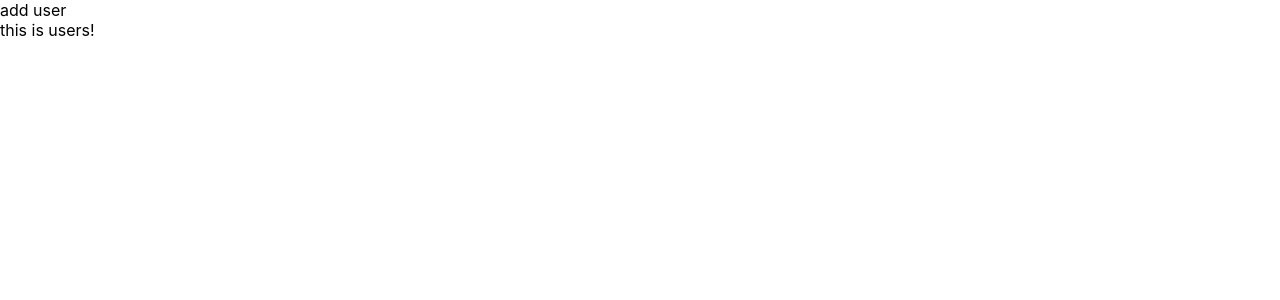
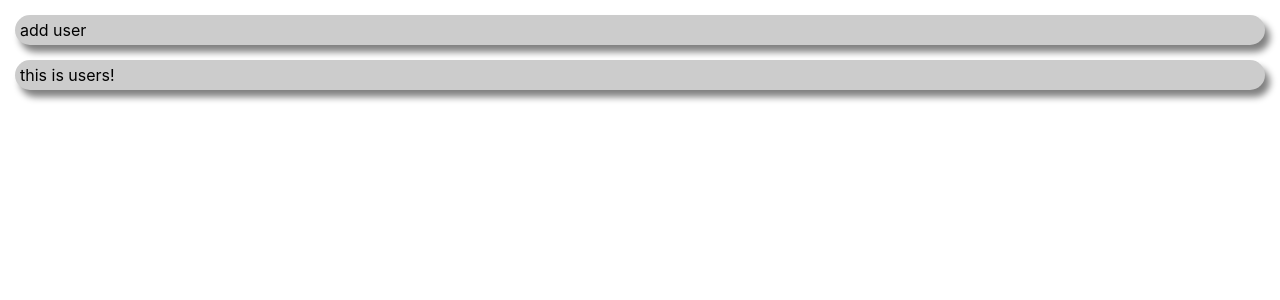
Before and after one commit to sobial/practice-project, a React (Create React App) app: page / in a window 1280 px wide. Shown: the top 300 px of the page. Built offline with nearby package versions, Linux system fonts and the light colour scheme.

Commit message:
card component

```diff
--- /dev/null
+++ b/src/components/UI/Card.js
@@ -0,0 +1,8 @@
+import styles from "./Card.module.css";
+
+const Card = (props) => {
+  return (
+    <div className={`${styles.card} ${props.className}`}>{props.children}</div>
+  );
+};
+export default Card;
--- /dev/null
+++ b/src/components/UI/Card.module.css
@@ -0,0 +1,7 @@
+.card {
+  border-radius: 15px;
+  box-shadow: 5px 7px 7px grey;
+  background-color: #ccc;
+  padding: 5px;
+  margin: 15px;
+}
--- a/src/components/Users/Users.js
+++ b/src/components/Users/Users.js
@@ -1,6 +1,11 @@
 import styles from "./Users.module.css";
+import Card from "../UI/Card";
 
 const Users = () => {
-  return <div>this is users!</div>;
+  return (
+    <Card>
+      <div>this is users!</div>
+    </Card>
+  );
 };
 export default Users;
--- a/src/components/addUser/AddUser.js
+++ b/src/components/addUser/AddUser.js
@@ -1,6 +1,11 @@
 import styles from "./AddUser.module.css";
+import Card from "../UI/Card";
 
 const AddUser = () => {
-  return <div>add user</div>;
+  return (
+    <Card>
+      <div>add user</div>
+    </Card>
+  );
 };
 export default AddUser;
```
